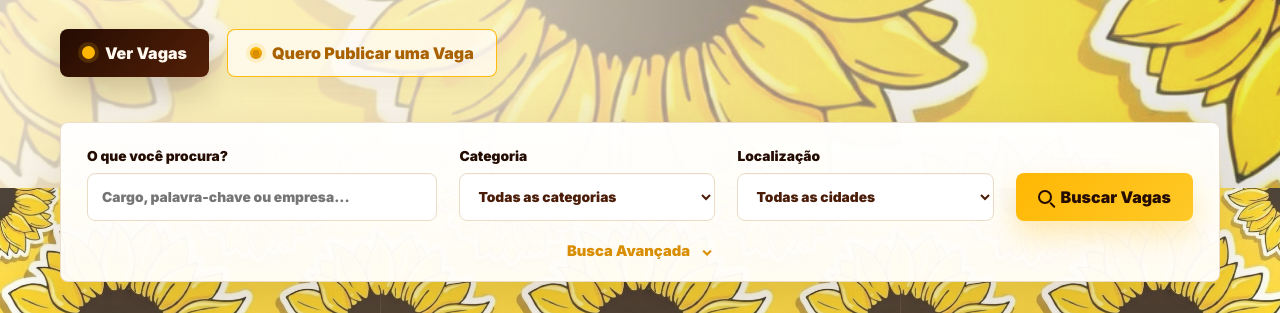
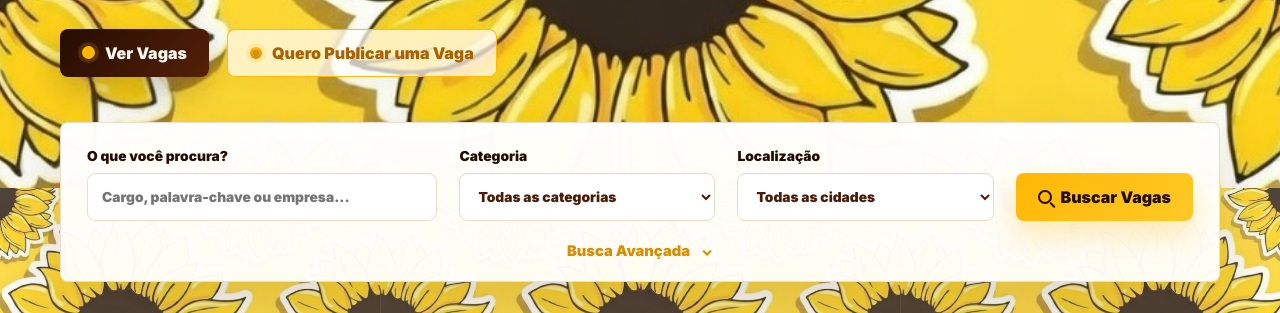
Before and after one commit to gustavomotafa-create/guia-extremo-sul-ba, a plain HTML site: page index.html in a window 1280 px wide. Shown: the part 439-752 px from the top of the page. Drawn offline with Linux system fonts and the light colour scheme; a script that the page names is missing.

Commit message:
Ajusta fundo da Hero para imagem principal

```diff
--- a/styles.css
+++ b/styles.css
@@ -336,7 +336,6 @@ main {
   background-position: center;
   background-size: cover;
   background-repeat: no-repeat;
-  filter: saturate(1.42) contrast(1.14) brightness(0.9);
   transform: scale(1.03);
 }
 
@@ -346,9 +345,7 @@ main {
   inset: 0;
   z-index: 1;
   pointer-events: none;
-  background:
-    linear-gradient(90deg, rgba(255, 248, 234, 0.82) 0%, rgba(255, 248, 234, 0.74) 38%, rgba(255, 248, 234, 0.5) 62%, rgba(255, 248, 234, 0.18) 100%),
-    linear-gradient(180deg, rgba(255, 248, 234, 0.06), rgba(255, 248, 234, 0.02));
+  background: transparent;
 }
 
 .hero-shell {
```
